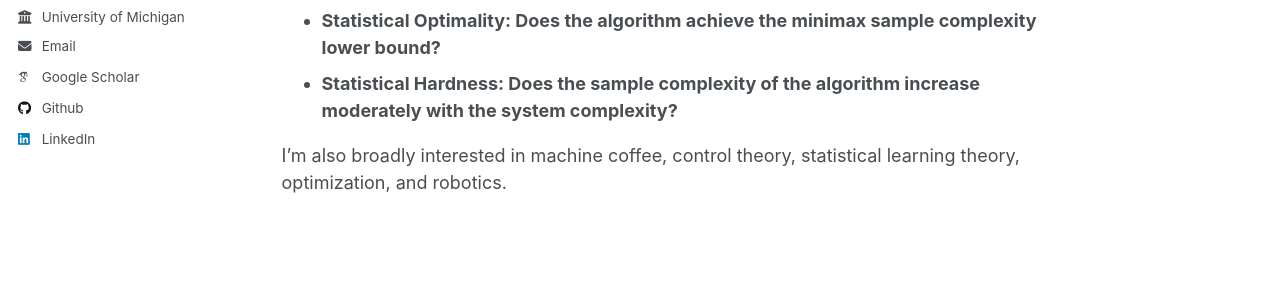
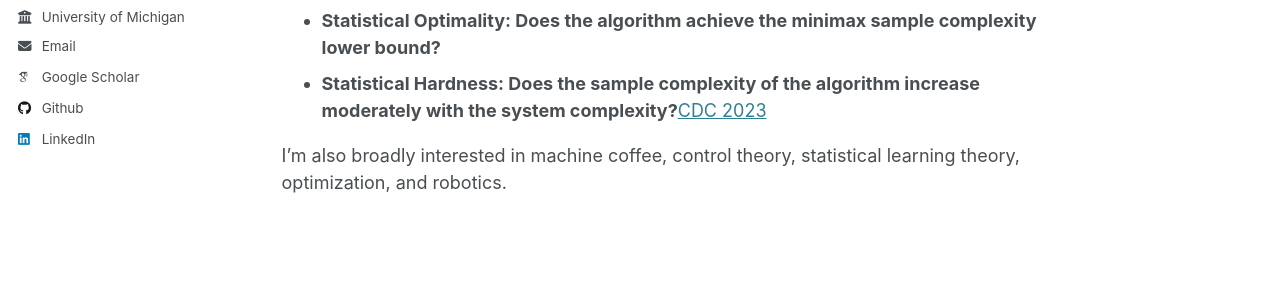
Before and after one commit to zengxiong111/zengxiong.github.io, a Jekyll site: the page built from _pages/about.md, in a window 1280 px wide and 900 px high. Shown: the part 363-656 px from the top of the window. Built offline with Jekyll 4.4.1, drawn with Linux system fonts in a browser that asks for light colours; some web fonts are replaced.

Commit message:
Update about.md

```diff
--- a/_pages/about.md
+++ b/_pages/about.md
@@ -10,7 +10,7 @@ redirect_from:
 I'm a fourth-year Ph.D. student in UMich EECS department starting from 2021 Fall. I'm advised by Prof. <a href="https://web.eecs.umich.edu/~necmiye/" target="_blank">Necmiye Ozay</a> and studying **some statistical fundamental limits of learning-based control algorithms and how to break these statistical limits by changing the dynamical system structure or the controller algorithm design**. Generally, we think about the statistical limits of a learning algorithm from the following three perspectives:
 - **Statistical Consistency: Does the algorithm converge to the ground truth solution with respect to sample size?**
 - **Statistical Optimality: Does the algorithm achieve the minimax sample complexity lower bound?**
-- **Statistical Hardness: Does the sample complexity of the algorithm increase moderately with the system complexity?**
+- **Statistical Hardness: Does the sample complexity of the algorithm increase moderately with the system complexity?**[CDC 2023](https://arxiv.org/abs/2311.11151)
 
 I'm also broadly interested in machine coffee, control theory, statistical learning theory, optimization, and robotics.
 
```
